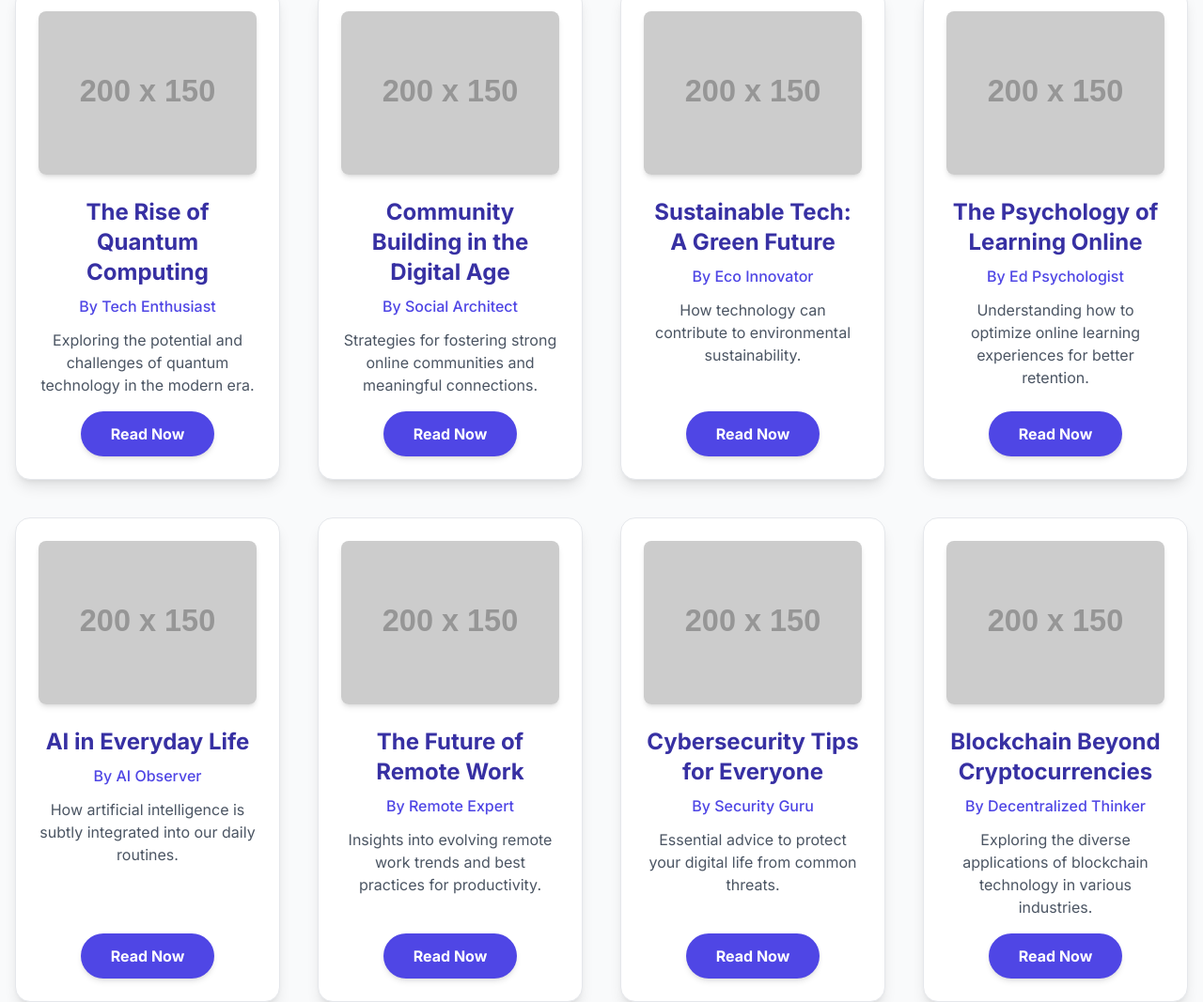
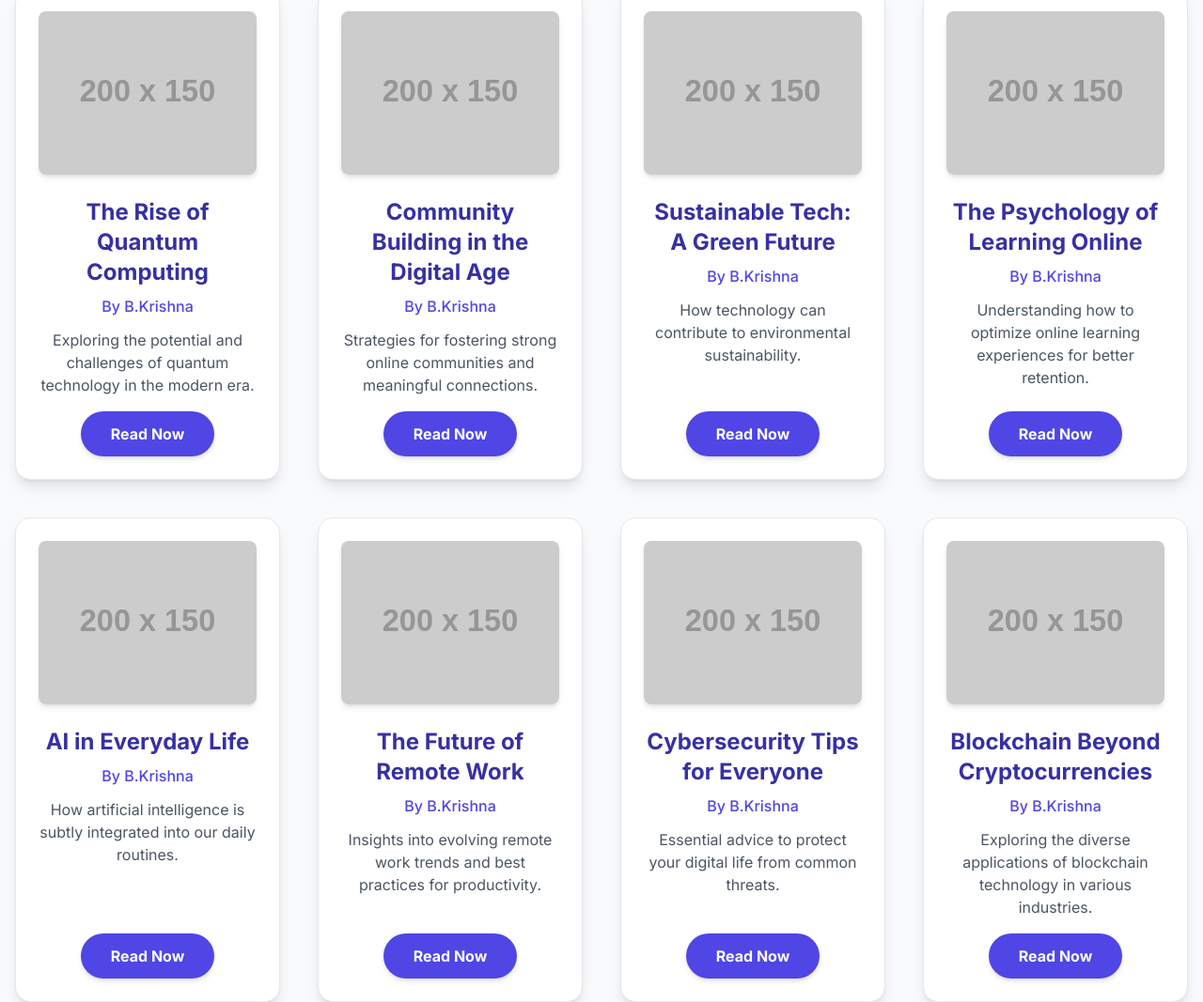
Before and after one commit to wisdomcirclegroupWCG/wisdomcircleweb2.0, a plain HTML site: page blog.html in a window 1280 px wide. Shown: the part 443-1510 px from the top of the page at 94% size. Drawn offline with nearby package versions, Linux system fonts and the light colour scheme; placeholder pictures from the web are drawn by us.

Commit message:
Add files via upload

```diff
--- a/blog.html
+++ b/blog.html
@@ -201,7 +201,7 @@
                      data-date="2024-07-15">
                     <img src="https://placehold.co/200x150/A78BFA/ffffff?text=Blog+Post+1" alt="Blog Post Cover 1" class="w-full h-auto rounded-lg mb-6 shadow-md object-cover">
                     <h3 class="text-2xl font-bold text-indigo-800 dark:text-indigo-300 mb-2">The Rise of Quantum Computing</h3>
-                    <p class="text-indigo-600 dark:text-indigo-200 font-medium mb-3">By Tech Enthusiast</p>
+                    <p class="text-indigo-600 dark:text-indigo-200 font-medium mb-3">By B.Krishna</p>
                     <p class="text-gray-600 dark:text-card-text mb-4 text-center flex-grow">
                         Exploring the potential and challenges of quantum technology in the modern era.
                     </p>
@@ -217,7 +217,7 @@
                      data-date="2024-07-10">
                     <img src="https://placehold.co/200x150/6BFFB8/374151?text=Blog+Post+2" alt="Blog Post Cover 2" class="w-full h-auto rounded-lg mb-6 shadow-md object-cover">
                     <h3 class="text-2xl font-bold text-indigo-800 dark:text-indigo-300 mb-2">Community Building in the Digital Age</h3>
-                    <p class="text-indigo-600 dark:text-indigo-200 font-medium mb-3">By Social Architect</p>
+                    <p class="text-indigo-600 dark:text-indigo-200 font-medium mb-3">By B.Krishna</p>
                     <p class="text-gray-600 dark:text-card-text mb-4 text-center flex-grow">
                         Strategies for fostering strong online communities and meaningful connections.
                     </p>
@@ -233,7 +233,7 @@
                      data-date="2024-07-05">
                     <img src="https://placehold.co/200x150/FFD166/374151?text=Blog+Post+3" alt="Blog Post Cover 3" class="w-full h-auto rounded-lg mb-6 shadow-md object-cover">
                     <h3 class="text-2xl font-bold text-indigo-800 dark:text-indigo-300 mb-2">Sustainable Tech: A Green Future</h3>
-                    <p class="text-indigo-600 dark:text-indigo-200 font-medium mb-3">By Eco Innovator</p>
+                    <p class="text-indigo-600 dark:text-indigo-200 font-medium mb-3">By B.Krishna</p>
                     <p class="text-gray-600 dark:text-card-text mb-4 text-center flex-grow">
                         How technology can contribute to environmental sustainability.
                     </p>
@@ -249,7 +249,7 @@
                      data-date="2024-06-28">
                     <img src="https://placehold.co/200x150/6B84FF/ffffff?text=Blog+Post+4" alt="Blog Post Cover 4" class="w-full h-auto rounded-lg mb-6 shadow-md object-cover">
                     <h3 class="text-2xl font-bold text-indigo-800 dark:text-indigo-300 mb-2">The Psychology of Learning Online</h3>
-                    <p class="text-indigo-600 dark:text-indigo-200 font-medium mb-3">By Ed Psychologist</p>
+                    <p class="text-indigo-600 dark:text-indigo-200 font-medium mb-3">By B.Krishna</p>
                     <p class="text-gray-600 dark:text-card-text mb-4 text-center flex-grow">
                         Understanding how to optimize online learning experiences for better retention.
                     </p>
@@ -265,7 +265,7 @@
                      data-date="2024-06-20">
                     <img src="https://placehold.co/200x150/FF6B6B/ffffff?text=Blog+Post+5" alt="Blog Post Cover 5" class="w-full h-auto rounded-lg mb-6 shadow-md object-cover">
                     <h3 class="text-2xl font-bold text-indigo-800 dark:text-indigo-300 mb-2">AI in Everyday Life</h3>
-                    <p class="text-indigo-600 dark:text-indigo-200 font-medium mb-3">By AI Observer</p>
+                    <p class="text-indigo-600 dark:text-indigo-200 font-medium mb-3">By B.Krishna</p>
                     <p class="text-gray-600 dark:text-card-text mb-4 text-center flex-grow">
                         How artificial intelligence is subtly integrated into our daily routines.
                     </p>
@@ -281,7 +281,7 @@
                      data-date="2024-06-12">
                     <img src="https://placehold.co/200x150/D1C4E9/374151?text=Blog+Post+6" alt="Blog Post Cover 6" class="w-full h-auto rounded-lg mb-6 shadow-md object-cover">
                     <h3 class="text-2xl font-bold text-indigo-800 dark:text-indigo-300 mb-2">The Future of Remote Work</h3>
-                    <p class="text-indigo-600 dark:text-indigo-200 font-medium mb-3">By Remote Expert</p>
+                    <p class="text-indigo-600 dark:text-indigo-200 font-medium mb-3">By B.Krishna</p>
                     <p class="text-gray-600 dark:text-card-text mb-4 text-center flex-grow">
                         Insights into evolving remote work trends and best practices for productivity.
                     </p>
@@ -297,7 +297,7 @@
                      data-date="2024-06-01">
                     <img src="https://placehold.co/200x150/B3E5FC/374151?text=Blog+Post+7" alt="Blog Post Cover 7" class="w-full h-auto rounded-lg mb-6 shadow-md object-cover">
                     <h3 class="text-2xl font-bold text-indigo-800 dark:text-indigo-300 mb-2">Cybersecurity Tips for Everyone</h3>
-                    <p class="text-indigo-600 dark:text-indigo-200 font-medium mb-3">By Security Guru</p>
+                    <p class="text-indigo-600 dark:text-indigo-200 font-medium mb-3">By B.Krishna</p>
                     <p class="text-gray-600 dark:text-card-text mb-4 text-center flex-grow">
                         Essential advice to protect your digital life from common threats.
                     </p>
@@ -313,7 +313,7 @@
                      data-date="2024-05-25">
                     <img src="https://placehold.co/200x150/C8E6C9/374151?text=Blog+Post+8" alt="Blog Post Cover 8" class="w-full h-auto rounded-lg mb-6 shadow-md object-cover">
                     <h3 class="text-2xl font-bold text-indigo-800 dark:text-indigo-300 mb-2">Blockchain Beyond Cryptocurrencies</h3>
-                    <p class="text-indigo-600 dark:text-indigo-200 font-medium mb-3">By Decentralized Thinker</p>
+                    <p class="text-indigo-600 dark:text-indigo-200 font-medium mb-3">By B.Krishna</p>
                     <p class="text-gray-600 dark:text-card-text mb-4 text-center flex-grow">
                         Exploring the diverse applications of blockchain technology in various industries.
                     </p>
```
